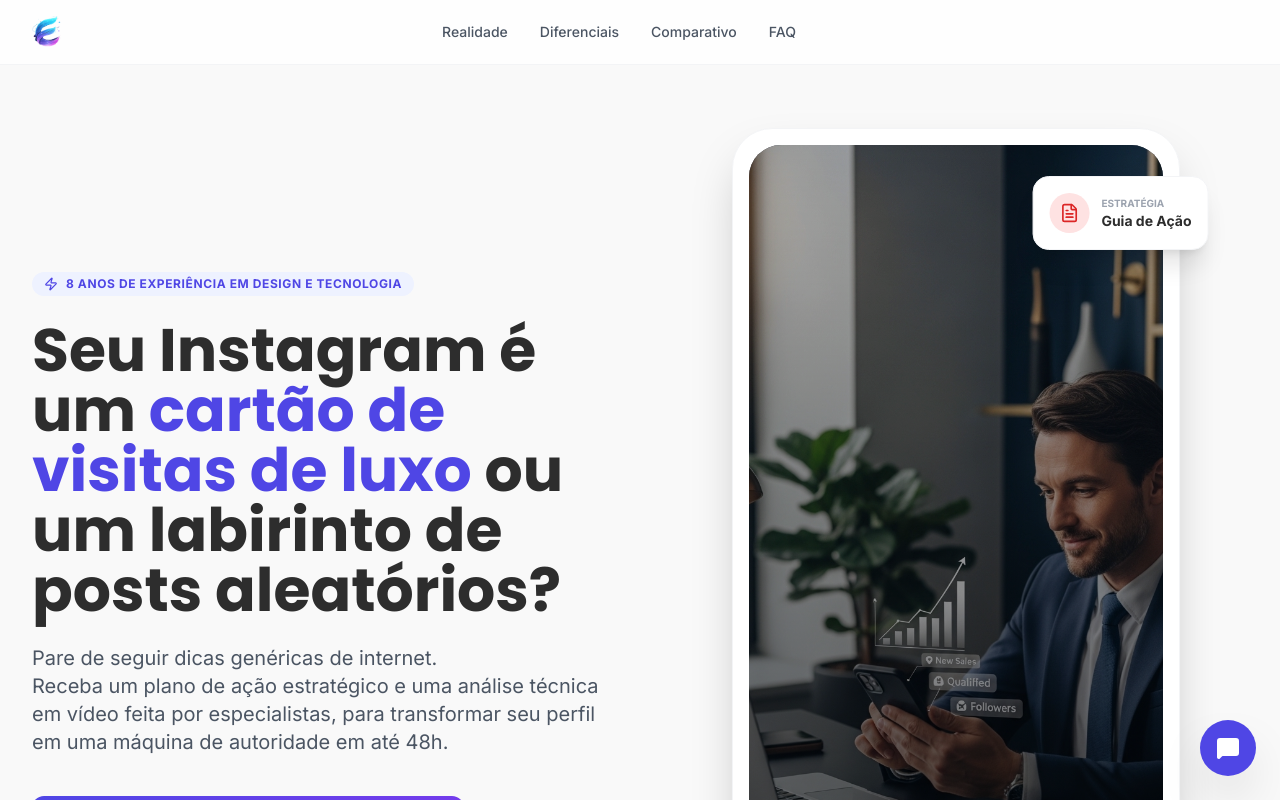
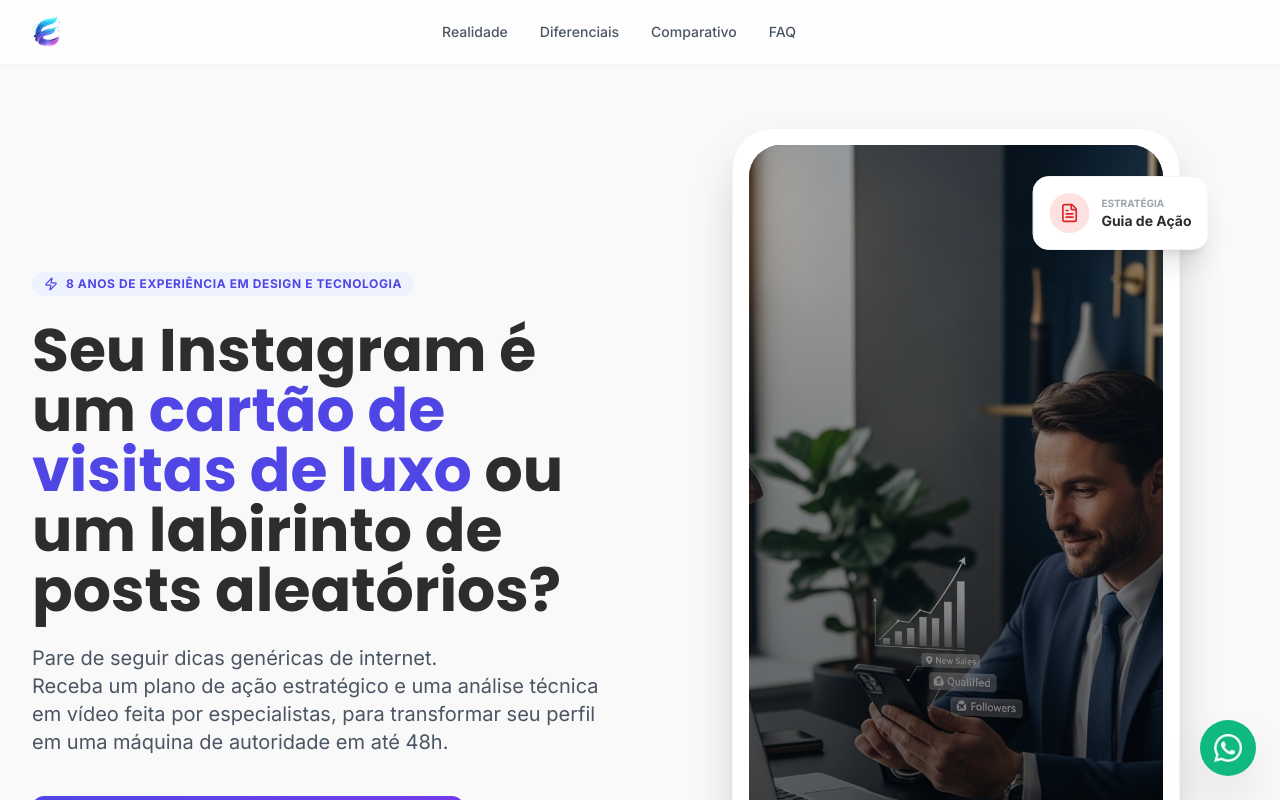
Before and after one commit to arthursl12/essentiaanaliseperfil, a React (Vite) app: page / in a window 1280 px wide. Shown: the top 800 px of the page. Built offline with nearby package versions, Linux system fonts and the light colour scheme.

Commit message:
feat: Update floating WhatsApp button
- Changed the icon of the floating support button to use 'wpp.png' (white WhatsApp logo).
- Updated the button's background color to a green shade (bg-emerald-500).
- Modified the link to point to 'https://wa.link/f1jlgw'.

```diff
--- a/App.tsx
+++ b/App.tsx
@@ -27,6 +27,7 @@
 import wppPreto from './wpp preto.png';
 import hero from './hero.jpg';
 import middle from './middle.png';
+import wpp from './wpp.png';
 
 // --- Components ---
 
@@ -606,10 +607,12 @@
 
       {/* Floating Support Button */}
       <a
-        href="#"
-        className="fixed bottom-6 right-6 w-14 h-14 bg-indigo-600 rounded-full flex items-center justify-center text-white shadow-2xl hover:scale-110 transition-transform z-[70] md:z-[70]"
+        href="https://wa.link/f1jlgw"
+        target="_blank"
+        rel="noopener noreferrer"
+        className="fixed bottom-6 right-6 w-14 h-14 bg-emerald-500 rounded-full flex items-center justify-center text-white shadow-2xl hover:scale-110 transition-transform z-[70] md:z-[70]"
       >
-        <MessageSquare fill="currentColor" />
+        <img src={wpp} alt="WhatsApp" className="h-7 w-7" />
       </a>
     </div>
   );
```
Also changed, not shown: wpp.png (added).
